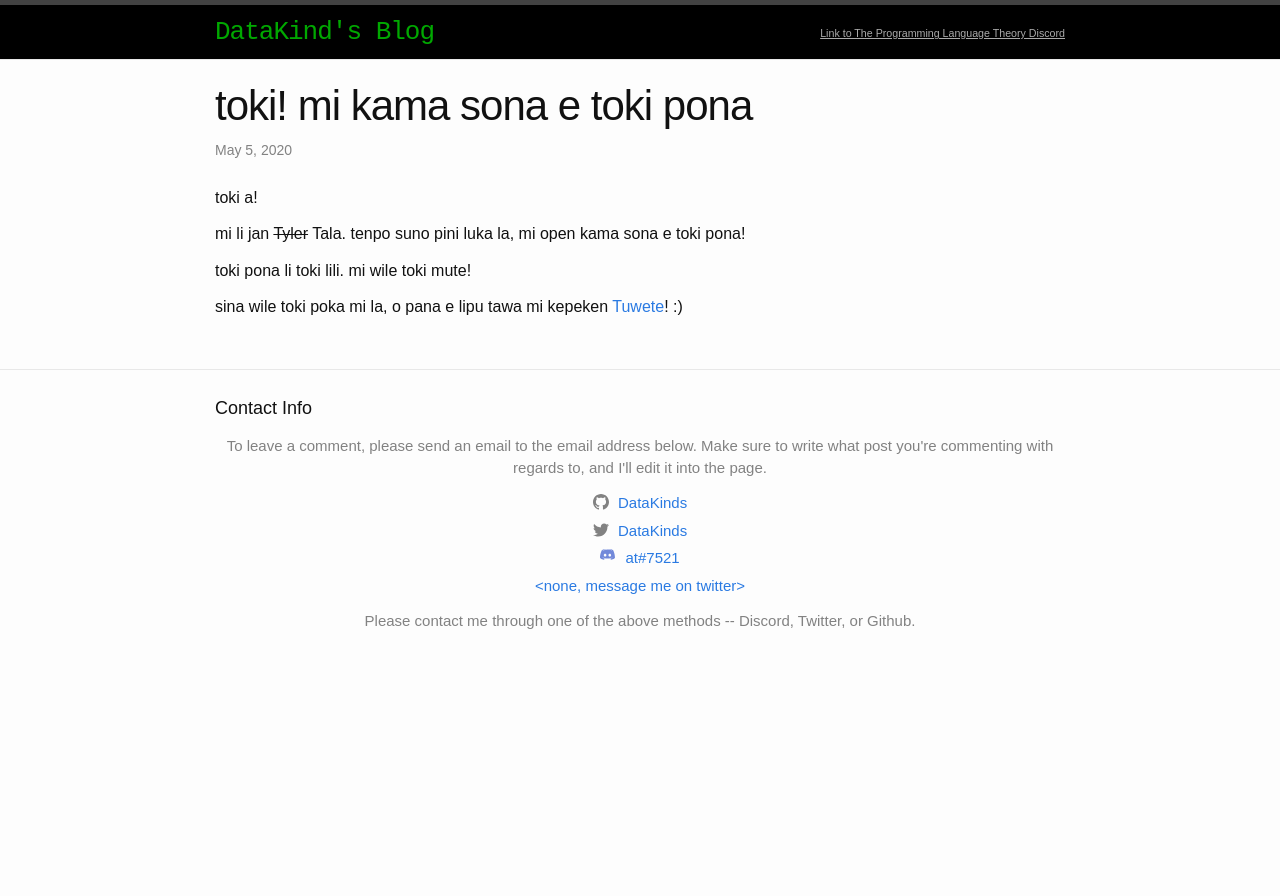
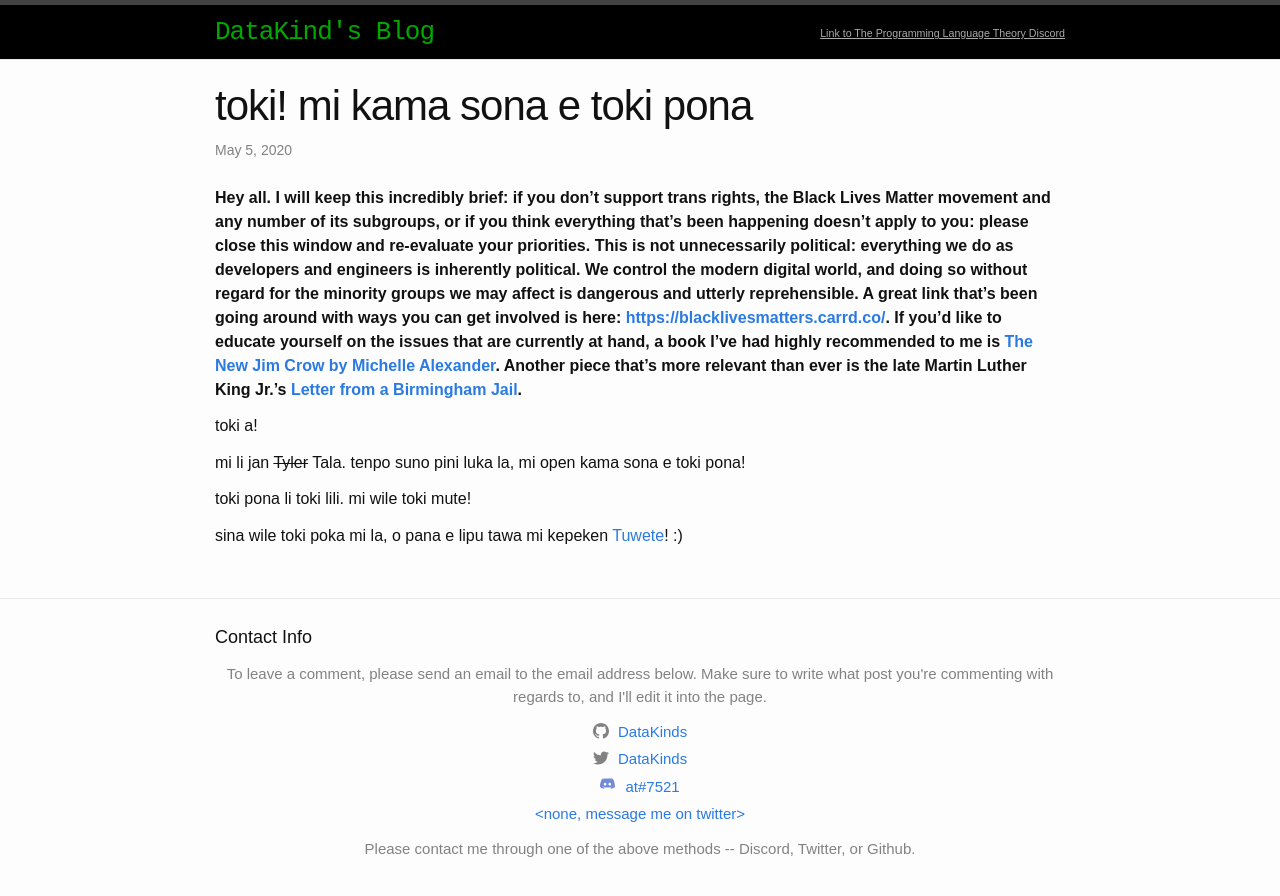
Before and after one commit to DataKinds/datakinds.github.io, a Jekyll site: the page built from _posts/2020-05-05-toki-mi-kama-sona-e-toki-pona.md, in a window 1280 px wide. Shown: the top 896 px of the page. Built offline with Jekyll 4.4.1, drawn with Linux system fonts in a browser that asks for light colours.

Commit message:
New blog post, new layout

```diff
--- a/_layouts/post.html
+++ b/_layouts/post.html
@@ -15,6 +15,20 @@ layout: default
       {%- endif -%}</p>
   </header>
 
+  <p>
+    <strong>
+      Hey all. I will keep this incredibly brief: if you don’t support trans rights, the Black Lives Matter movement and any number of its subgroups, or if you think everything that’s been happening doesn’t apply to you: please close this window and re-evaluate your priorities. This is not unnecessarily political:
+      everything we do as developers and engineers is inherently political. We control the modern digital world, and doing
+      so without regard for the minority groups we may affect is dangerous and utterly reprehensible. A great link that’s
+      been going around with ways you can get involved is here: <a
+        href="https://blacklivesmatters.carrd.co/">https://blacklivesmatters.carrd.co/</a>. If you’d like to educate
+      yourself on the issues that are currently at hand, a book I’ve had highly recommended to me is <a
+        href="https://www.goodreads.com/book/show/6792458-the-new-jim-crow">The New Jim Crow by Michelle Alexander</a>.
+      Another piece that’s more relevant than ever is the late Martin Luther King Jr.’s <a
+        href="https://www.africa.upenn.edu/Articles_Gen/Letter_Birmingham.html">Letter from a Birmingham
+        Jail</a>.
+    </strong>
+  </p>
   <div class="post-content e-content" itemprop="articleBody">
     {{ content }}
   </div>
```
Also changed, not shown: _posts/2020-06-17-raku-in-2020.md (+0 -2 lines), _posts/2020-06-23-python-s-itertools-in-pure-raku.md (added, +152 -0 lines), 1 other file.
